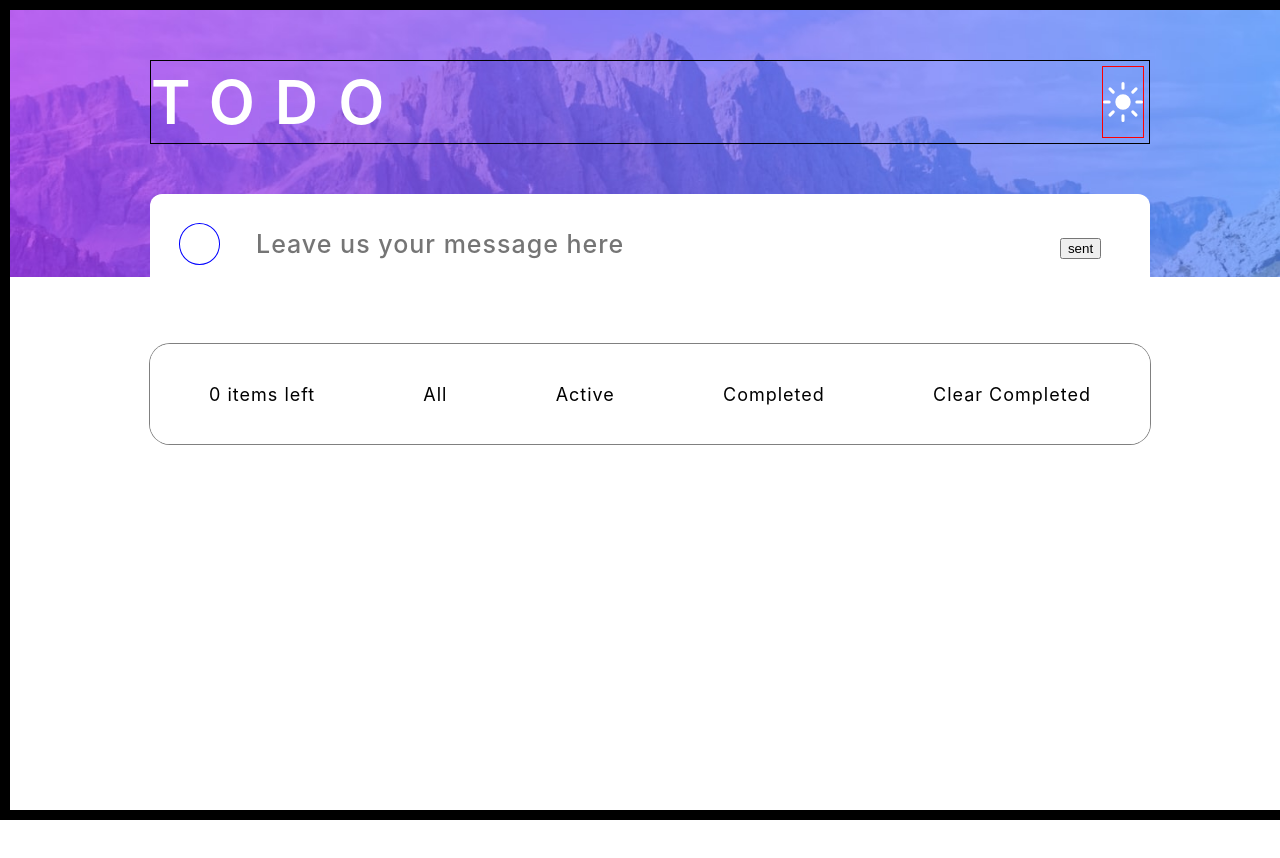
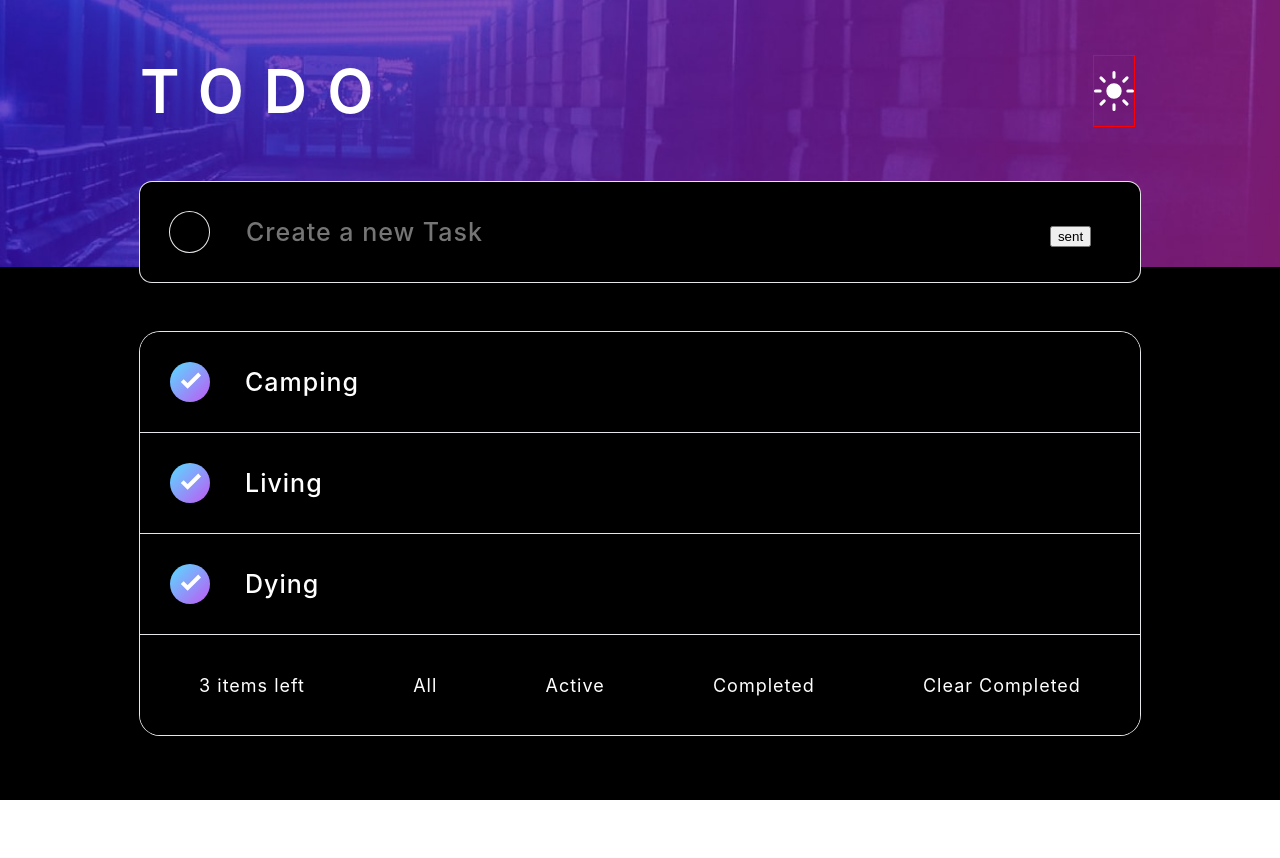
Before and after one commit to EdRafCas/Todo_app, a React (Create React App) app: page / in a window 1280 px wide. Both pictures are taken after a click on the icon 1123 px from the left and 102 px from the top of the page. Shown: the top 858 px of the page. Built offline with nearby package versions, Linux system fonts and the light colour scheme.

Commit message:
editing function for task

```diff
--- a/src/App.js
+++ b/src/App.js
@@ -1,10 +1,12 @@
 import React,{useState} from 'react';
 import './App.scss';
 import HeaderLight from './img/bg-desktop-light.jpg'
-import {ReactComponent as IconCheck} from './img/icon-check.svg';
+import HeaderDark from './img/bg-desktop-dark.jpg'
+
 import {ReactComponent as IconMoon} from './img/icon-moon.svg';
 import {ReactComponent as IconSun} from './img/icon-sun.svg';
 import { v4 as uuidv4 } from 'uuid';
+import ItemList from './Components/ItemList';
 
 
 
@@ -14,23 +16,23 @@ const App = () => {
   const List =[
     {id:1,
       actitivyNote:"Camping",
-      status:"incomplete"
+      completed:false
     }
     ,
     {id:2,
       actitivyNote:"Living",
-      status:"incomplete"
+      completed:false
     }
     ,
     {id:3,
       actitivyNote:"Dying",
-      status:"incomplete"
+      completed:false
     }
   ]
 
   const [typing, changeTyping] = useState("")
-  const [existingtList, changeExistingList] = useState([])
-  const [mode, changeMode] = useState("dark")
+  const [existingtList, changeExistingList] = useState(List)
+  const [mode, changeMode] = useState("light")
 
 
   const handleChange = (e) =>{
@@ -49,7 +51,7 @@ const App = () => {
         {
           id:uuidv4(),
           actitivyNote:typing,
-          status:"incomplete"
+          completed:false
         }
       );
       changeExistingList(newList)
@@ -67,9 +69,14 @@ const App = () => {
 
 
   return (
-  <div className='container'>
+  <div className={mode === "light" ?'container light-theme':'container dark-theme'}>
     <div className='headerimageLight' >
-      <img src={HeaderLight}alt='header daylight mode'/>
+    {
+      mode === "light"?
+      <img src={HeaderLight}alt='header light mode'/>
+      :
+      <img src={HeaderDark}alt='header dark mode'/>
+    }
     </div>
     <div className='block'>
       <div className='header-top'>
@@ -77,9 +84,10 @@ const App = () => {
         <div className ='iconContainer'>
           {
             mode === "light"?
-            <IconSun onClick={()=>changeMode("dark")} viewBox='0 0 26 26'/>
+            <IconMoon  onClick={()=>changeMode("dark")} viewBox='0 0 26 26'/>
             :
-            <IconMoon  onClick={()=>changeMode("light")} viewBox='0 0 26 26'/>
+            <IconSun onClick={()=>changeMode("light")} viewBox='0 0 26 26'/>
+
           }
         </div>
       </div>
@@ -94,7 +102,7 @@ const App = () => {
           onChange={handleChange}
           maxLength={40}
           type="text"
-          placeholder="Leave us your message here"
+          placeholder="Create a new Task"
           value={typing}
           onKeyPress={handleKeypress}/>
           <button
@@ -108,14 +116,15 @@ const App = () => {
       <ul className='tasklist-container'>
       {existingtList.map((item, index)=>{
         return(
-          <li className='input-container-list crisis' key={item.id}>
+         /*  <li className='input-container-list crisis' key={item.id}>
             <div className='checkbox-container'>
               <div className='circle-container'></div>
             </div>
             <div className='input-container-inner'>
               <span>{item.actitivyNote}</span>
             </div>
-          </li>
+          </li> */
+          <ItemList item={item} key={item.id}/>
         )
       })}
         <div className='input-container-list' >
--- a/src/App.scss
+++ b/src/App.scss
@@ -1,9 +1,11 @@
+$color-gradient-start: hsl(192, 100%, 67%);
+$color-gradient-end: hsl(280, 87%, 65%);
+
 .container{
   position:relative;
   display:grid;
   place-items:center;
-  border:10px black solid;
-  background: white;
+  /* border:10px black solid; */
   height:100vh;
   width:100%;
   .headerimageLight{
@@ -29,7 +31,7 @@
       flex-direction:row;
       justify-content: space-between;
       margin-top:50px;
-      border:1px black solid;
+      /* border:1px black solid; */
       padding:5px;
       padding-left:0px;
       margin-bottom:50px;
@@ -42,7 +44,6 @@
       }
     }
     .iconContainer{
-
       display:grid;
       place-items: center;
        border:1px red solid;
@@ -53,11 +54,10 @@
     }
     .input-container{
       height:100px;
-
       display:flex;
       flex-direction:row;
       align-items: center;
-      background-color: #fff;
+      box-shadow: 0 0 0 1px #E6E6EA;
       border-radius: 12px;
       margin-bottom:50px;
         .checkbox-container{
@@ -67,7 +67,7 @@
           width:100px;
           height:100%;
           .circle-container{
-            border:1px blue solid;
+            border:1px #E6E6EA solid;
             border-radius: 50%;
             width:40%;
             height:40%;
@@ -78,12 +78,12 @@
           width:900px;
           padding:5px;
           input{
+            background:none;
             width:90%;
             border:none;
             font-size: 25px;
             font-weight: 500;
             letter-spacing: 1px;
-            color:#000;
             font-family:"-apple-system", "BlinkMacSystemFont", 'Segoe UI', 'Roboto', 'Oxygen', 'Ubuntu', 'Cantarell', 'Fira Sans', 'Droid Sans', 'Helvetica Neue', sans-serif;
           }
         }
@@ -95,13 +95,12 @@
       overflow:hidden;
       /* border: 1px grey solid; */
       padding-left:0px;
-      box-shadow: 0 0 0 1px grey;
+      box-shadow: 0 0 0 1px #E6E6EA;
       .input-container-list{
         height:100px;
         display:flex;
         flex-direction:row;
         align-items: center;
-        background-color: #fff;
           .checkbox-container{
             display:grid;
             place-items:center;
@@ -109,10 +108,21 @@
             width:100px;
             height:100%;
             .circle-container{
-              border:1px blue solid;
+              display:grid;
+              place-items: center;
+             /*  border:1px #E6E6EA solid; */
               border-radius: 50%;
               width:40%;
               height:40%;
+              background-image: linear-gradient(to bottom right, $color-gradient-start, $color-gradient-end);
+              &:hover{
+                border:1px red solid;
+              }
+                svg{
+                /* border:1px red solid; */
+                height:50%;
+                width:autO;
+                         }
             }
           }
           .input-container-inner{
@@ -148,5 +158,33 @@
 }
 
 .crisis{
-  border-bottom: 1px grey solid;
+  border-bottom: 1px #E6E6EA solid;
 }
+
+
+.light-theme input{
+  color: #000;
+}
+.light-theme .input-container{
+  background-color: #fff;
+}
+.light-theme .input-container-list{
+  background-color: #fff;
+}
+
+
+.dark-theme span{
+  color:#fff;
+}
+.dark-theme {
+  background-color: #000;
+}
+.dark-theme input{
+  color: #fff;
+}
+.dark-theme .input-container{
+  background-color: #000;
+}
+.dark-theme .input-container-list{
+  background-color: #000;
+}
--- /dev/null
+++ b/src/Components/ItemList.js
@@ -0,0 +1,24 @@
+import React,{useState} from 'react';
+import {ReactComponent as IconCheck} from '../img/icon-check.svg'
+
+import '../App.scss'
+
+const ItemList = ({item}) => {
+      const [crossed, changeCrossed] = useState(false)
+      return (
+      <li className='input-container-list crisis' >
+            <div className='checkbox-container'>
+                  <div className='circle-container'  onClick={()=>changeCrossed(true)} >
+                        <IconCheck viewBox='0 0 10 10'/>
+
+                  </div>
+            </div>
+            <div className='input-container-inner'>
+                  <span>{item.actitivyNote}</span>
+            </div>
+      </li>
+
+       );
+}
+
+export default ItemList;
```
Also changed, not shown: src/img/bg-desktop-dark.jpg (added).
